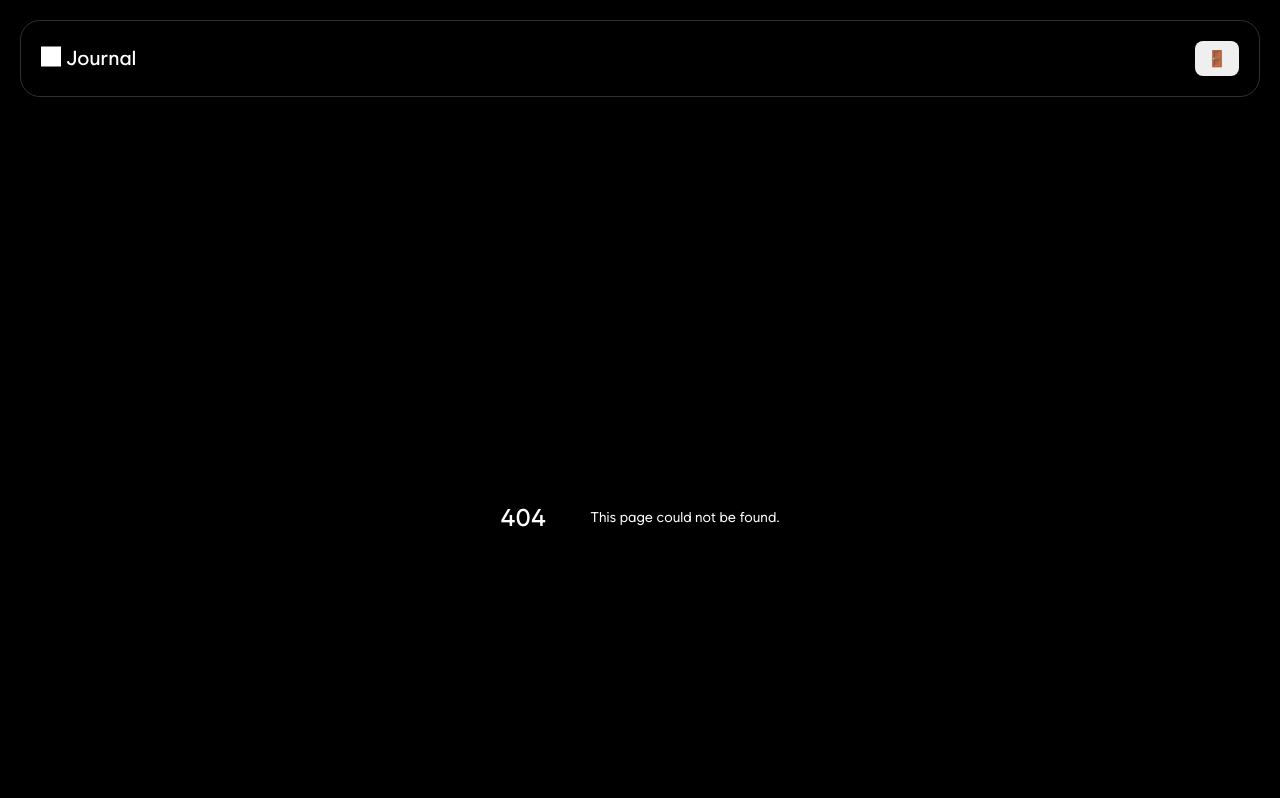
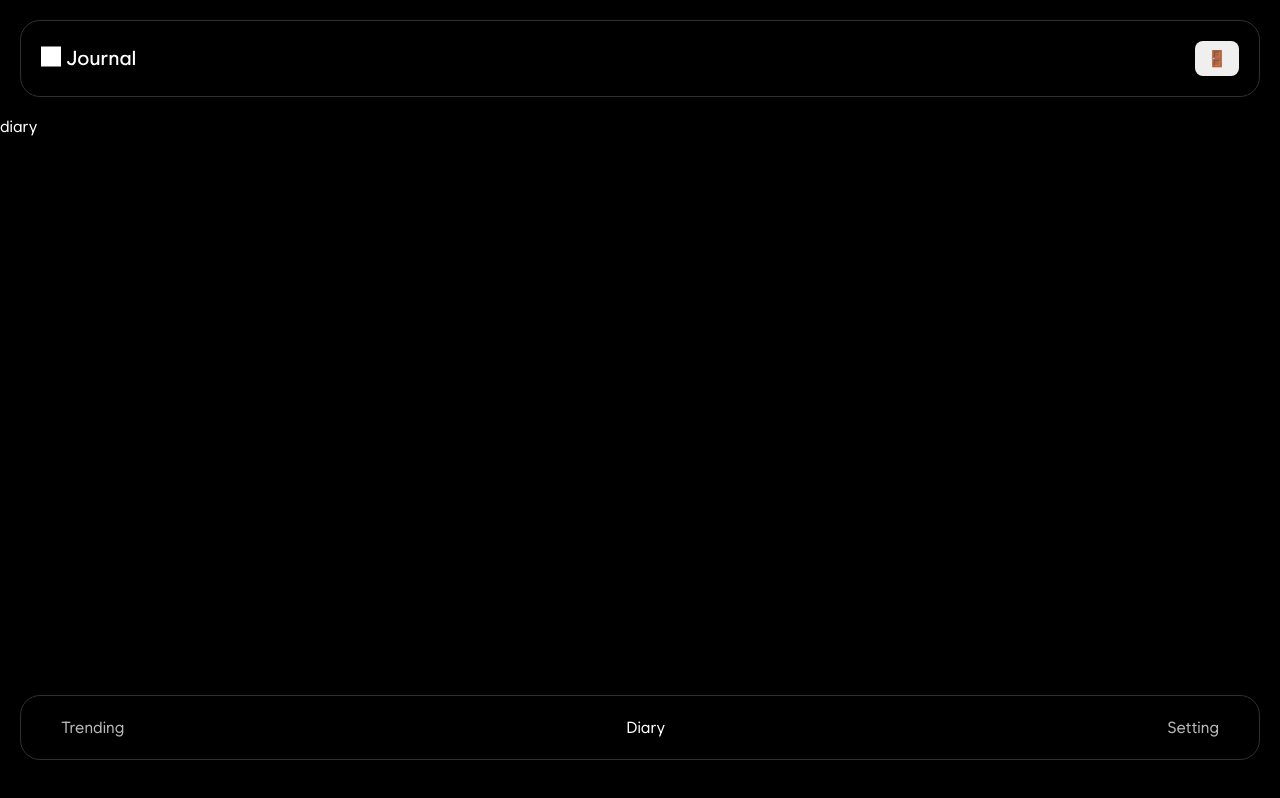
Before and after one commit to SID12g/journal, a Next.js app: page /diary in a window 1280 px wide. Before the commit this address had no page. Shown: the top 798 px of the page. Built offline with nearby package versions, Linux system fonts and the light colour scheme.

Commit message:
feat: Bottomtab Component

```diff
--- /dev/null
+++ b/src/app/diary/page.tsx
@@ -0,0 +1,3 @@
+export default function Diary() {
+  return <div>diary</div>;
+}
--- a/src/app/layout.tsx
+++ b/src/app/layout.tsx
@@ -3,6 +3,7 @@ import localFont from "next/font/local";
 import "./globals.css";
 import Navbar from "@/components/Navbar";
 import { Colors } from "@/styles/color";
+import Bottombar from "@/components/Bottombar";
 
 const wantedSans = localFont({
   src: "./fonts/WantedSansVariable.woff2",
@@ -25,10 +26,14 @@ export default function RootLayout({
   return (
     <html lang="ko">
       <body
-        style={{ backgroundColor: Colors.primary_color, margin: 0 }}
+        style={{
+          backgroundColor: Colors.primary_color,
+          margin: 0,
+        }}
         className={wantedSans.variable}
       >
         <Navbar />
+        <Bottombar />
         {children}
       </body>
     </html>
--- /dev/null
+++ b/src/app/setting/page.tsx
@@ -0,0 +1,3 @@
+export default function Setting() {
+  return <div>setting</div>;
+}
--- a/src/components/Alert.tsx
+++ b/src/components/Alert.tsx
@@ -33,11 +33,11 @@ export default function Alert({
   return (
     <PageWrap>
       <AlertWrap>
-        <Text size="16px" weight="600" color={Colors.contrast_color}>
+        <Text size="16px" weight="500" color={Colors.contrast_color}>
           {title}
         </Text>
         <Box height="12px" borderColor="none" />
-        <Text size="12px" weight="500">
+        <Text size="12px" weight="400">
           {content}
         </Text>
         <Box height="20px" borderColor="none" />
@@ -48,7 +48,7 @@ export default function Alert({
             backgroundColor={Colors.contrast_color}
             onClick={() => {}}
           >
-            <Text size="12px" weight="500" color={Colors.primary_color}>
+            <Text size="12px" weight="400" color={Colors.primary_color}>
               로그인
             </Text>
           </Button>
--- /dev/null
+++ b/src/components/Bottombar.tsx
@@ -0,0 +1,77 @@
+"use client";
+
+import { Colors } from "@/styles/color";
+import { Box } from "./Box";
+import styled from "@emotion/styled";
+import { Text } from "./Text";
+import { usePathname, useRouter } from "next/navigation";
+
+export default function Bottombar() {
+  const path = usePathname();
+  const router = useRouter();
+
+  const BottomtabWrap = styled.div`
+    width: 100%;
+    position: absolute;
+    bottom: 20px;
+  `;
+
+  const ButtonWrap = styled.div`
+    cursor: pointer;
+  `;
+
+  return (
+    <BottomtabWrap>
+      <Box
+        margin="20px"
+        padding="22px 40px"
+        backgroundColor={Colors.primary_color}
+        borderColor={Colors.dark_grey_color}
+        borderRadius="20px"
+        flexDirection="row"
+        alignItems="center"
+        justifyContent="space-between"
+      >
+        <ButtonWrap onClick={() => router.push("/")}>
+          <Text
+            size="16px"
+            weight="400"
+            color={
+              path.split("/")[1] === ""
+                ? Colors.contrast_color
+                : Colors.light_grey_color
+            }
+          >
+            Trending
+          </Text>
+        </ButtonWrap>
+        <ButtonWrap onClick={() => router.push("/diary")}>
+          <Text
+            size="16px"
+            weight="400"
+            color={
+              path.split("/")[1] === "diary"
+                ? Colors.contrast_color
+                : Colors.light_grey_color
+            }
+          >
+            Diary
+          </Text>
+        </ButtonWrap>
+        <ButtonWrap onClick={() => router.push("/setting")}>
+          <Text
+            size="16px"
+            weight="400"
+            color={
+              path.split("/")[1] === "setting"
+                ? Colors.contrast_color
+                : Colors.light_grey_color
+            }
+          >
+            Setting
+          </Text>
+        </ButtonWrap>
+      </Box>
+    </BottomtabWrap>
+  );
+}
```
